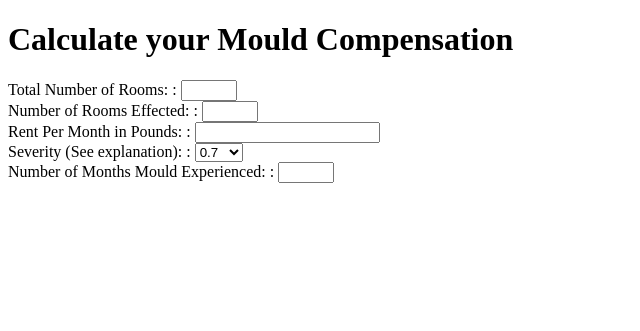
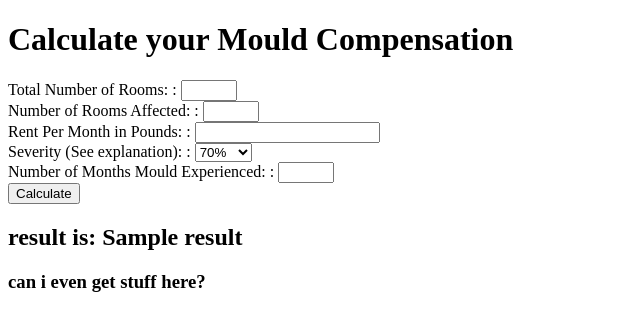
Before and after one commit to 1103557w/mould, a Flask app: template templates/index.html in a window 1280 px wide. Shown: the top 331 px of the page, without its empty margins (0-640 px from the left). Run offline with Flask 3, Linux system fonts and the light colour scheme; the template is opened without the code that fills it: values that come from a table or form of the project are taken from there, most other values are stand-ins (such as "Sample title", 1, 10 or a date in 2020).

Commit message:
getting there, don't seem to be entering the if tatement though?

```diff
--- a/app.py
+++ b/app.py
@@ -3,16 +3,27 @@ from forms import CalculatorForm
 
 mould = Flask(__name__)
 
-@mould.route("/")
+mould.config.update(dict(
+    SECRET_KEY="powerful secretkey",
+    WTF_CSRF_SECRET_KEY="a csrf secret key"
+))
+
+@mould.route("/", methods=["POST", "GET"])
 def index():
     form = CalculatorForm()
+    if form.validate_on_submit():
+        # print(form.data)
+        mould.logger.warning("hey")
+        print("hey")
+        flash("HEY")
+        return render_template("index.html", form=form, result=12)
     return render_template("index.html", form=form)
 
-@mould.route("/result/", methods=["POST"])
-def result(request):
-    form = CalculatorForm(request.form)
-
-    print(form.data)
+# @mould.route("/result/", methods=["POST"])
+# def result(request):
+#     form = CalculatorForm(request.form)
+#
+#     print(form.data)
 
 if __name__ == "__main__":
     mould.debug = True
--- a/forms.py
+++ b/forms.py
@@ -1,11 +1,12 @@
-from wtforms import Form, IntegerField, RadioField, FloatField, SelectField
+from flask_wtf import FlaskForm
+from wtforms import IntegerField, RadioField, FloatField, SelectField
 from wtforms.validators import InputRequired, NumberRange
 
 
-class CalculatorForm(Form):
-    severity_choices = [("70%", .7), ("75%", 0.75), ("80%", 0.8), ("85%", 0.85), ("90%", 0.9), ("95%", 0.95), ("100%", 1)]
+class CalculatorForm(FlaskForm):
+    severity_choices = [(.7, "70%"), (0.75, "75%"), (0.8, "80%"), (0.85, "85%"), (0.9, "90%"), (0.95, "95%"), (1, "100%")]
     total_rooms = IntegerField(label="Total Number of Rooms: ", validators=[InputRequired(), NumberRange(1, 40)])
-    rooms_affected = IntegerField(label="Number of Rooms Effected: ", validators=[InputRequired(), NumberRange(1, 40)])
+    rooms_affected = IntegerField(label="Number of Rooms Affected: ", validators=[InputRequired(), NumberRange(1, 40)])
     mould_months = IntegerField(label="Number of Months Mould Experienced: ", validators=[InputRequired(), NumberRange(1, 40)])
     rent = FloatField(label="Rent Per Month in Pounds: ", validators=[InputRequired(), NumberRange(10, 10_000)])
     severity = SelectField(label="Severity (See explanation): ", choices=severity_choices)
--- a/requirements.txt
+++ b/requirements.txt
@@ -1,6 +1,7 @@
 blinker==1.6.2
 click==8.1.7
-Flask==2.3.2
+Flask==2.3.3
+Flask-WTF==1.1.1
 itsdangerous==2.1.2
 Jinja2==3.1.2
 MarkupSafe==2.1.3
--- a/templates/index.html
+++ b/templates/index.html
@@ -6,7 +6,7 @@
 </head>
 <body>
     <h1>Calculate your Mould Compensation</h1>
-    <form method= "POST" action="{{ url_for("result") }}">
+    <form method= "POST" action="{{ url_for("index") }}">
        <div>{{ form.total_rooms.label }}:
            {{ form.total_rooms}}</div>
         <div>{{ form.rooms_affected.label }}:
@@ -17,6 +17,11 @@
             {{ form.severity }}</div>
         <div>{{ form.mould_months.label }}:
             {{ form.mould_months }}</div>
+        <div><input type="submit" value="Calculate"></div>
     </form>
+    {% if result %}
+        <h2>result is: {{ result }}</h2>
+    {% endif %}
+    <h3>can i even get stuff here?</h3>
 </body>
 </html>
```
